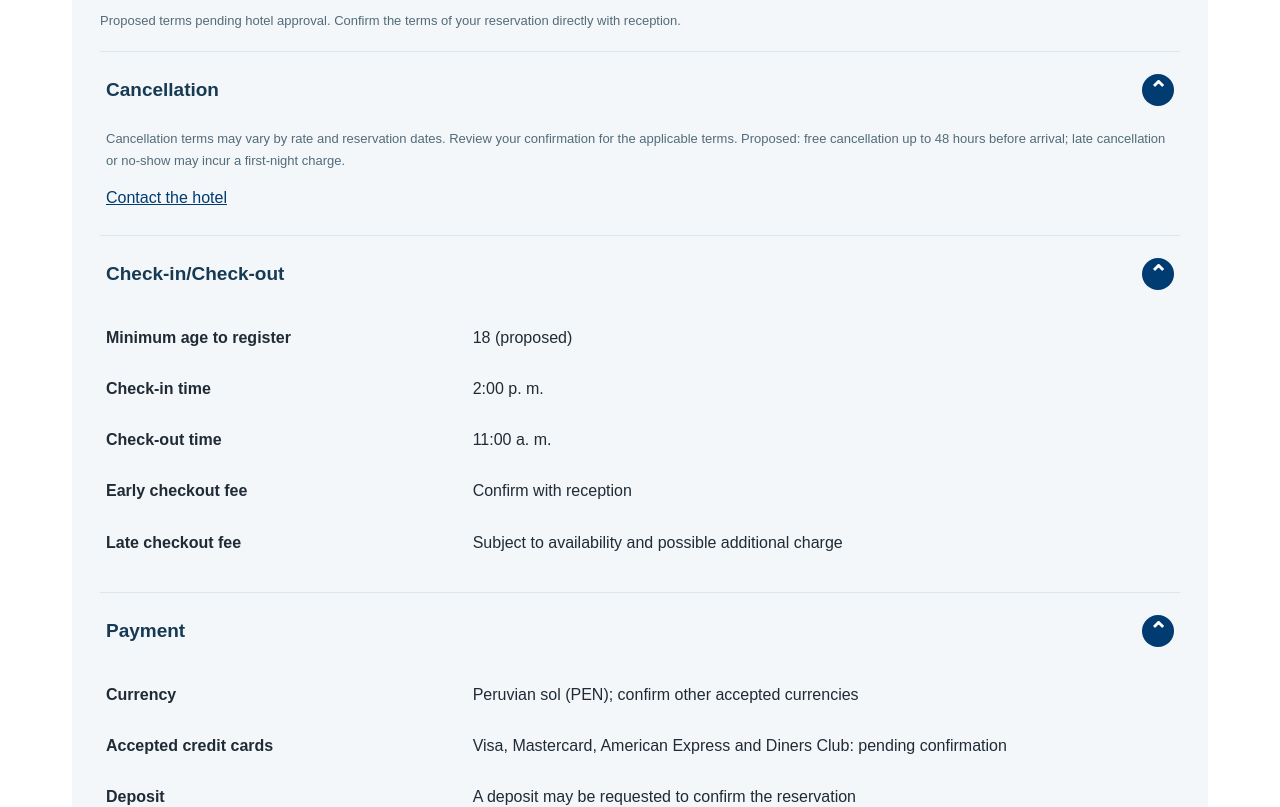
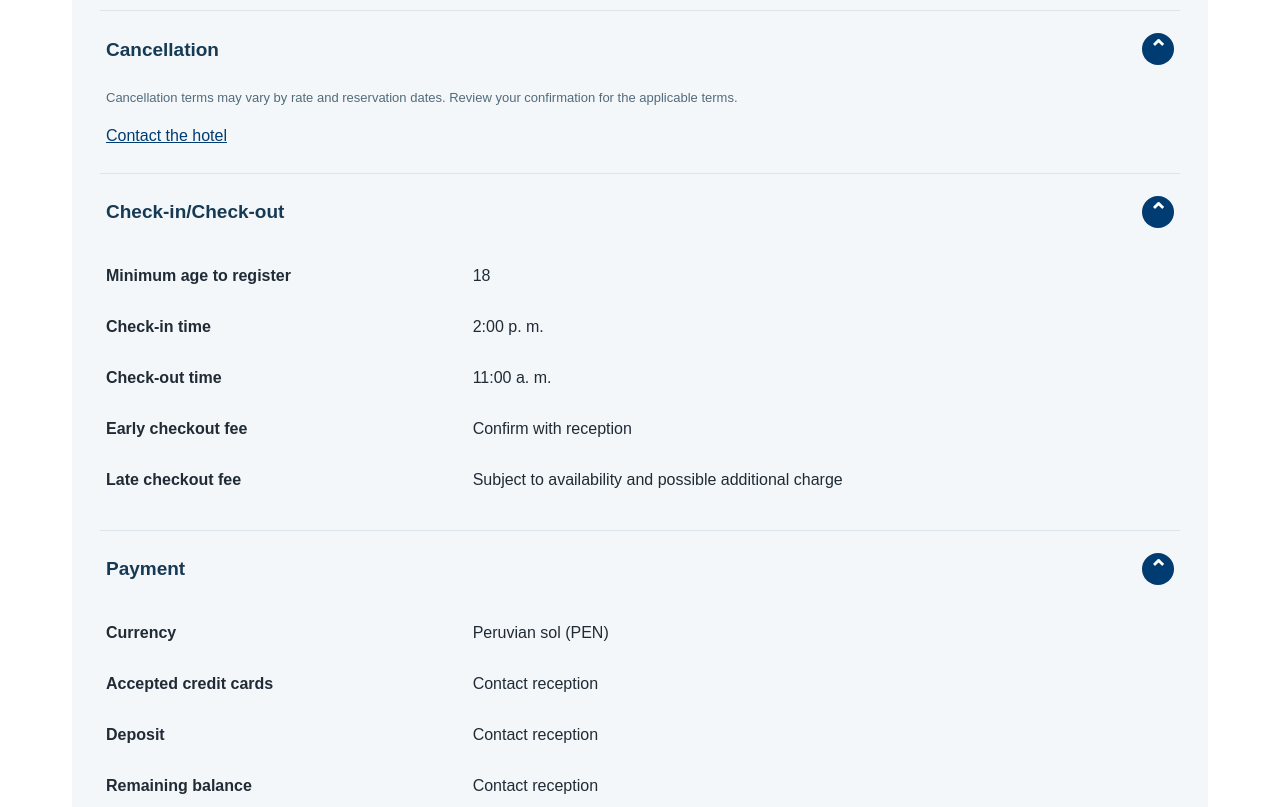
Before and after one commit to camilogomez17/hotelBlueThree, a Next.js app: page /en/politicas in a window 1280 px wide. Shown: the part 2640-3447 px from the top of the page. Built offline with nearby package versions, Linux system fonts and the light colour scheme.

Commit message:
Remove provisional copy from hotel information

```diff
--- a/app/components/AdditionalPolicies.tsx
+++ b/app/components/AdditionalPolicies.tsx
@@ -4,12 +4,11 @@ export default function AdditionalPolicies({ language }: { language: "es" | "en"
   const es = language === "es";
   return (
     <div className="hotel-policy-note">
-      <p className="hotel-policy-proposal">{es ? "Condiciones propuestas pendientes de aprobación del hotel. Confirma las condiciones de tu reserva directamente con recepción." : "Proposed terms pending hotel approval. Confirm the terms of your reservation directly with reception."}</p>
       <div className="hotel-policy-accordion">
         <details open>
           <summary>{es ? "Cancelación" : "Cancellation"} <span aria-hidden="true">⌄</span></summary>
           <div className="hotel-policy-accordion-content">
-            <p>{es ? "Las condiciones de cancelación pueden variar según la tarifa y las fechas de la reserva. Consulta tu confirmación para verificar las condiciones aplicables. Propuesta: cancelación gratuita hasta 48 horas antes de la llegada; después de ese plazo o por inasistencia, podría cobrarse la primera noche." : "Cancellation terms may vary by rate and reservation dates. Review your confirmation for the applicable terms. Proposed: free cancellation up to 48 hours before arrival; late cancellation or no-show may incur a first-night charge."}</p>
+            <p>{es ? "Las condiciones de cancelación pueden variar según la tarifa y las fechas de la reserva. Consulta tu confirmación para verificar las condiciones aplicables." : "Cancellation terms may vary by rate and reservation dates. Review your confirmation for the applicable terms."}</p>
             <a href={whatsapp} target="_blank" rel="noopener noreferrer">{es ? "Consultar con el hotel" : "Contact the hotel"}</a>
           </div>
         </details>
@@ -17,7 +16,7 @@ export default function AdditionalPolicies({ language }: { language: "es" | "en"
           <summary>{es ? "Entrada/Salida" : "Check-in/Check-out"} <span aria-hidden="true">⌄</span></summary>
           <div className="hotel-policy-accordion-content">
             <dl className="hotel-policy-accordion-rows">
-              <div><dt>{es ? "Edad mínima para registrarse" : "Minimum age to register"}</dt><dd>{es ? "18 años (propuesta)" : "18 (proposed)"}</dd></div>
+              <div><dt>{es ? "Edad mínima para registrarse" : "Minimum age to register"}</dt><dd>{es ? "18 años" : "18"}</dd></div>
               <div><dt>{es ? "Horario de entrada" : "Check-in time"}</dt><dd>2:00 p. m.</dd></div>
               <div><dt>{es ? "Horario de salida" : "Check-out time"}</dt><dd>11:00 a. m.</dd></div>
               <div><dt>{es ? "Cargo por salida anticipada" : "Early checkout fee"}</dt><dd>{es ? "Por confirmar con recepción" : "Confirm with reception"}</dd></div>
@@ -29,10 +28,10 @@ export default function AdditionalPolicies({ language }: { language: "es" | "en"
           <summary>{es ? "Pago" : "Payment"} <span aria-hidden="true">⌄</span></summary>
           <div className="hotel-policy-accordion-content">
             <dl className="hotel-policy-accordion-rows">
-              <div><dt>{es ? "Moneda" : "Currency"}</dt><dd>{es ? "Sol peruano (PEN); confirmar otras monedas aceptadas" : "Peruvian sol (PEN); confirm other accepted currencies"}</dd></div>
-              <div><dt>{es ? "Tarjetas aceptadas" : "Accepted credit cards"}</dt><dd>{es ? "Visa, Mastercard, American Express y Diners Club: por confirmar" : "Visa, Mastercard, American Express and Diners Club: pending confirmation"}</dd></div>
-              <div><dt>{es ? "Depósito" : "Deposit"}</dt><dd>{es ? "Podría solicitarse un anticipo para confirmar la reserva" : "A deposit may be requested to confirm the reservation"}</dd></div>
-              <div><dt>{es ? "Saldo" : "Remaining balance"}</dt><dd>{es ? "Propuesta: pago al registrarse" : "Proposed: due at check-in"}</dd></div>
+              <div><dt>{es ? "Moneda" : "Currency"}</dt><dd>{es ? "Sol peruano (PEN)" : "Peruvian sol (PEN)"}</dd></div>
+              <div><dt>{es ? "Tarjetas aceptadas" : "Accepted credit cards"}</dt><dd>{es ? "Consultar con recepción" : "Contact reception"}</dd></div>
+              <div><dt>{es ? "Depósito" : "Deposit"}</dt><dd>{es ? "Consultar con recepción" : "Contact reception"}</dd></div>
+              <div><dt>{es ? "Saldo" : "Remaining balance"}</dt><dd>{es ? "Consultar con recepción" : "Contact reception"}</dd></div>
             </dl>
           </div>
         </details>
```
